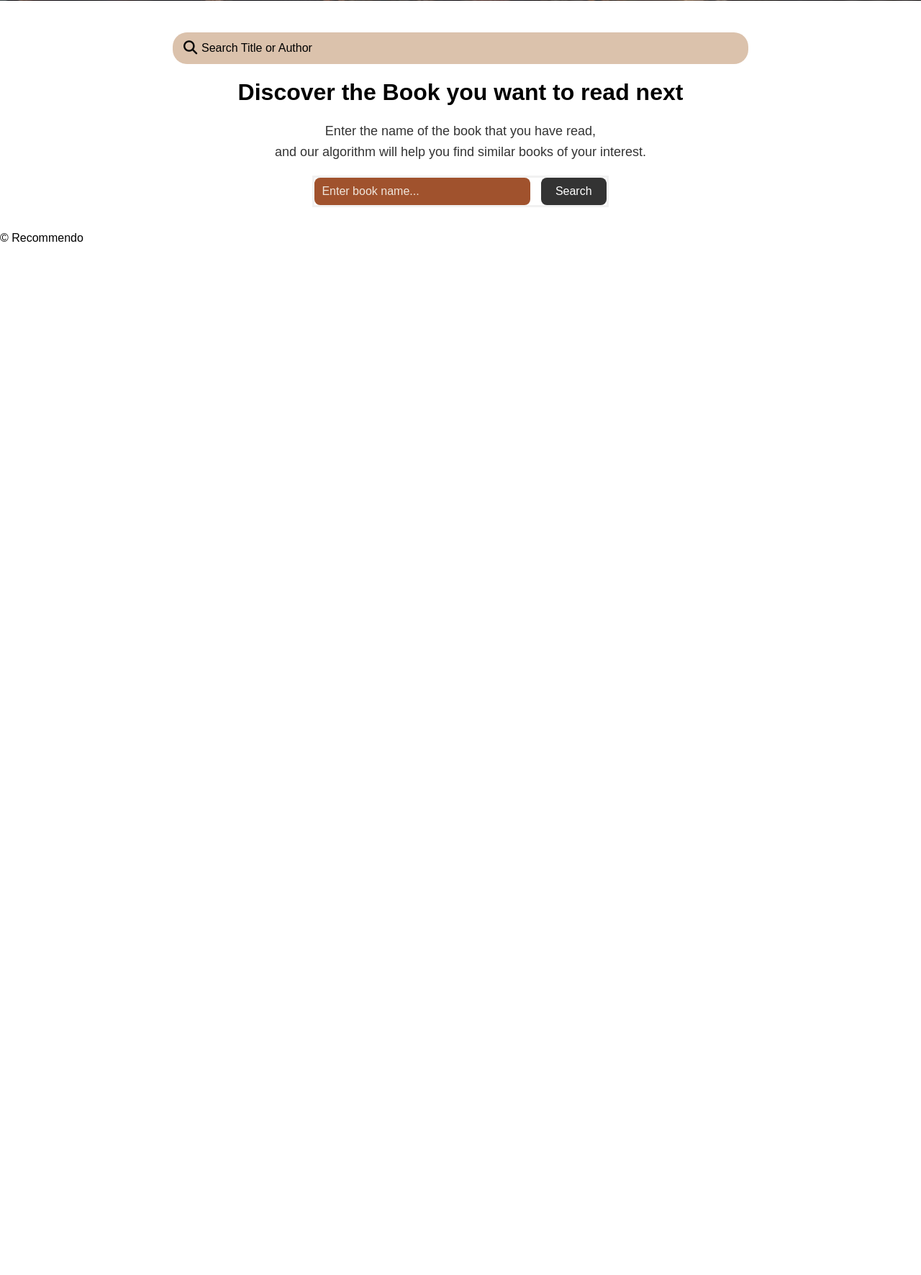
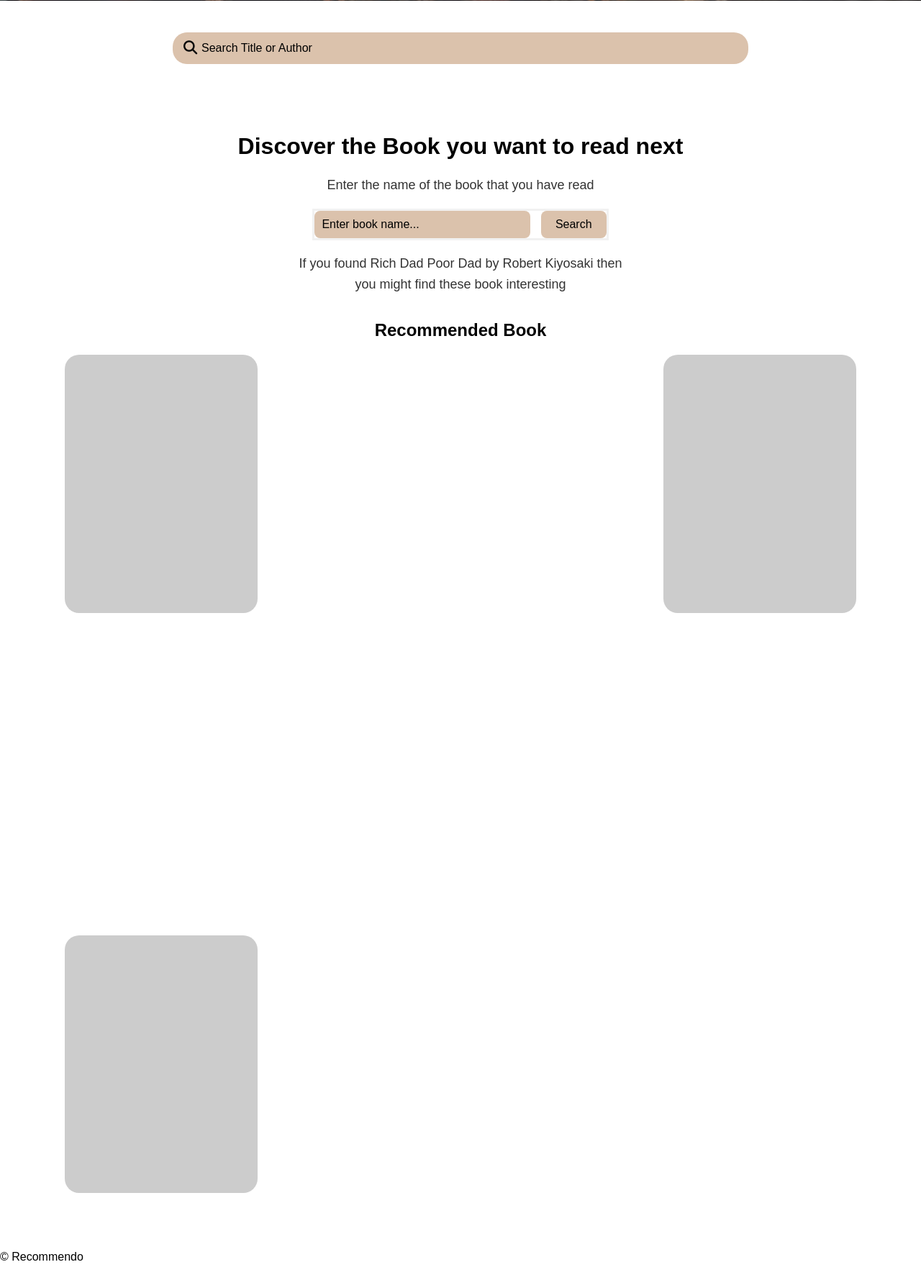
Before and after one commit to salina-nakarmi/Recommendo, a Flask app: page /searchbook in a window 1280 px wide. Shown: the part 256-2028 px from the top of the page at 72% size. Before the commit the page ends 592 px from the top, so only its background shows below. Run offline with Flask 3, Linux system fonts and the light colour scheme.

Commit message:
completed

```diff
--- a/app.py
+++ b/app.py
@@ -1,4 +1,4 @@
-from flask import Flask, render_template
+from flask import Flask, render_template , request
 
 app = Flask(__name__)
 
@@ -14,9 +14,12 @@ def home():
 def genre():
     return render_template('chooseGenre.html')
 
-@app.route("/searchbook")
+@app.route("/searchbook", methods= ["GET", "POST"])
 def book():
     return render_template("recommend.html")
 
+
+
+
 if __name__ == '__main__':
     app.run(debug=True)
--- a/static/style.css
+++ b/static/style.css
@@ -289,13 +289,14 @@ form {
     width: 335px;
 }
 
+
 .search-form {
   display: inline-block;
 }
 
 .search-form input[type="text"] {
-    background-color: #a0522d; /* brown inner background */
-    color: white;
+  background-color:#DBC2AC; /* brown inner background */
+  color: black;
   padding: 10px;
   width: 280px;
   border: none;
@@ -304,14 +305,14 @@ form {
 }
 
 .search-form input::placeholder {
-    color: #f0e6dc; /* lighter placeholder text for contrast */
+  color: black; /* lighter placeholder text for contrast */
 }
 
 .search-form button {
   padding: 10px 20px;
   margin-left: 10px;
-    background-color: #333;
-    color: white;
+  background-color: #DBC2AC;;
+  color: black;
   border: none;
   border-radius: 8px;
   font-size: 16px;
@@ -319,7 +320,7 @@ form {
 }
 
 .search-form button:hover {
-    background-color: #555;
+  background-color: #DBC2AC;
 }
 
 /* Centering container */
@@ -329,3 +330,31 @@ form {
   align-items: center;      /* center vertically */
   height: 10vh;            /* full viewport height */
 }
+
+
+.book.placeholder {
+    width: 70%;
+    aspect-ratio: 3/4;
+    background: #ccc;
+    border-radius: 20px;
+    text-align: center;
+    justify-items:center;
+}
+
+.booksection {
+    text-align: center;
+    padding: 1em 2em;
+    padding-bottom:4em;
+}
+
+
+
+
+.bookgrid {
+    display: grid;
+    grid-template-columns: repeat(auto-fill, minmax(120px, 1fr));
+    gap: 28em;
+    text-align: center;
+    justify-items: center; /* Center grid items horizontally */
+    width: 100%; /* Ensure grid takes up full width of its container */
+}
--- a/templates/recommend.html
+++ b/templates/recommend.html
@@ -1,19 +1,31 @@
-{%extends "base.html"%}
-{% block title %}genre{% endblock %}
+{% extends 'base.html' %}
+{% block title %}Recommend Book{% endblock %}
 
 {%block content%}
 <header>
-<h1 style="text-align: center;"> Discover the Book you want to read next <h1>
+<h1 style="text-align: center; margin-top:3em;"> Discover the Book you want to read next <h1>
 </header>
 <div>
-    <p style="text-align: center; font-size: 18px; line-height: 1.6; color: #333; max-width: 600px; margin: 0 auto;">
-        Enter the name of the book that you have read,<br>
-        and our algorithm will help you find similar books of your interest.
-      </p>
+<p style="text-align: center; font-size: 18px; line-height: 1.6; color: #333; max-width: 600px; margin: 0 auto;">
+Enter the name of the book that you have read
+</p>
 <div>
 <div class= "center-container">
-    <form class="search-form">
-        <input type="text" name="query" placeholder="Enter book name...">
-        <button type="submit">Search</button>
-      </form>
+<form class="search-form", method ="POST">
+<input type="text" name="query" placeholder="Enter book name...">
+<button type="submit">Search</button>
+</form>
+</div>
+
+<p style="text-align: center; font-size: 18px; line-height: 1.6; color: #333; max-width: 600px; margin: 0 auto;"> If you found Rich Dad Poor Dad by Robert Kiyosaki then<br>
+  you might find these book interesting</p>
+
+  <div class="booksection">
+    <h2>Recommended Book</h2>
+    <div class="bookgrid">
+      {% for _ in range(3) %}
+      <div class="book placeholder"></div>
+      {% endfor %}
+    </div>
+  </div>
 {% endblock %}
```
Lines whose indentation alone changed are shown as unchanged.
